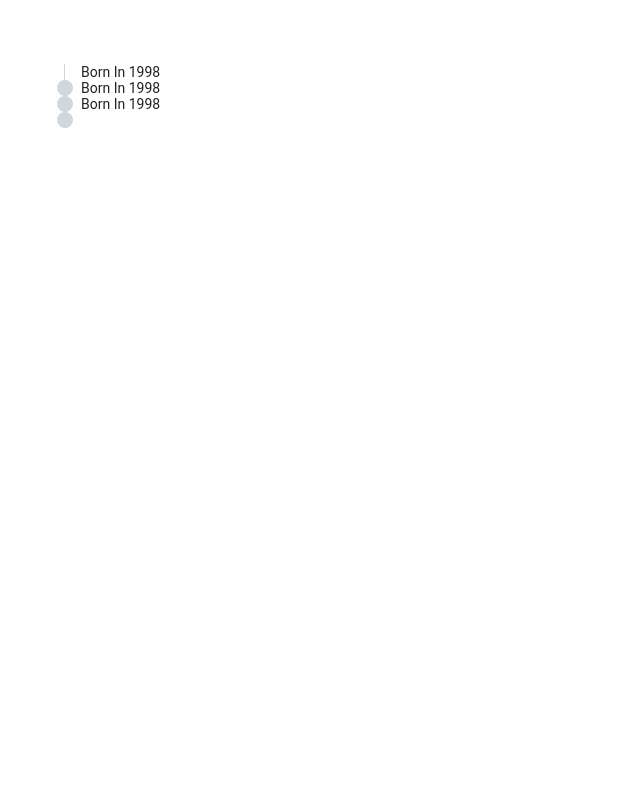
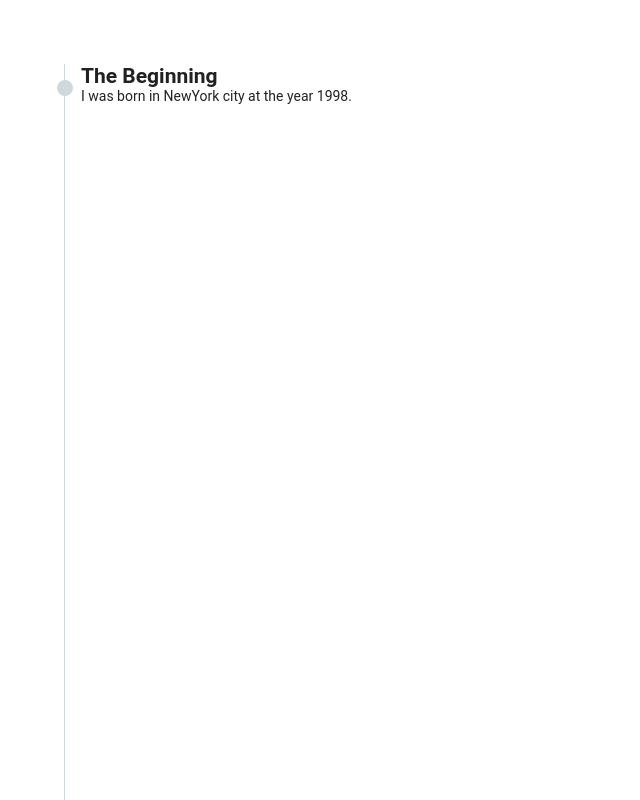
Before and after one commit to 0Amirreza0/singer-portfolio, a Vue app: page /portfolio in a window 1280 px wide. Shown: the top 800 px of the page, without its empty margins (0-640 px from the left). Built offline with nearby package versions, Linux system fonts and the light colour scheme.

Commit message:
feat: add timeline-album component

```diff
--- /dev/null
+++ b/src/common/view-components/timeline-album.component.vue
@@ -0,0 +1,14 @@
+<template>
+  <div>
+    <h2>The Beginning</h2>
+    <p>I was born in NewYork city at the year 1998. </p>
+  </div>
+</template>
+
+<script>
+  export default {
+    name: 'timeline-album',
+  };
+</script>
+
+<style lang="scss" scoped></style>
--- a/src/views/portfolio.view.vue
+++ b/src/views/portfolio.view.vue
@@ -1,28 +1,23 @@
 <template>
   <div class="portfolio">
     <timeline-event>
-      <div class="portfolio__event">
-        <p>Born In 1998</p>
-      </div>
+      <timeline-album class="portfolio__timeline-album"></timeline-album>
     </timeline-event>
     <timeline-event>
-      <div class="portfolio__event">
-        <p>Born In 1998</p>
-      </div>
+      <timeline-album class="portfolio__timeline-album"></timeline-album>
     </timeline-event>
     <timeline-event>
-      <div class="portfolio__event">
-        <p>Born In 1998</p>
-      </div>
+      <timeline-album class="portfolio__timeline-album"></timeline-album>
     </timeline-event>
   </div>
 </template>
 
 <script>
   import timelineEvent from '@/common/components/timeline-event.component.vue';
+  import timelineAlbum from '@/common/view-components/timeline-album.component.vue';
   export default {
     name: 'portfolio-view',
-    components: { timelineEvent },
+    components: { timelineEvent, timelineAlbum },
   };
 </script>
 
@@ -32,7 +27,9 @@
 
     margin: 64px;
 
-    #{ $self }__event {
+    #{ $self }__timeline-album {
+      height: 100vh;
+      width: 100%;
     }
   }
 </style>
```
